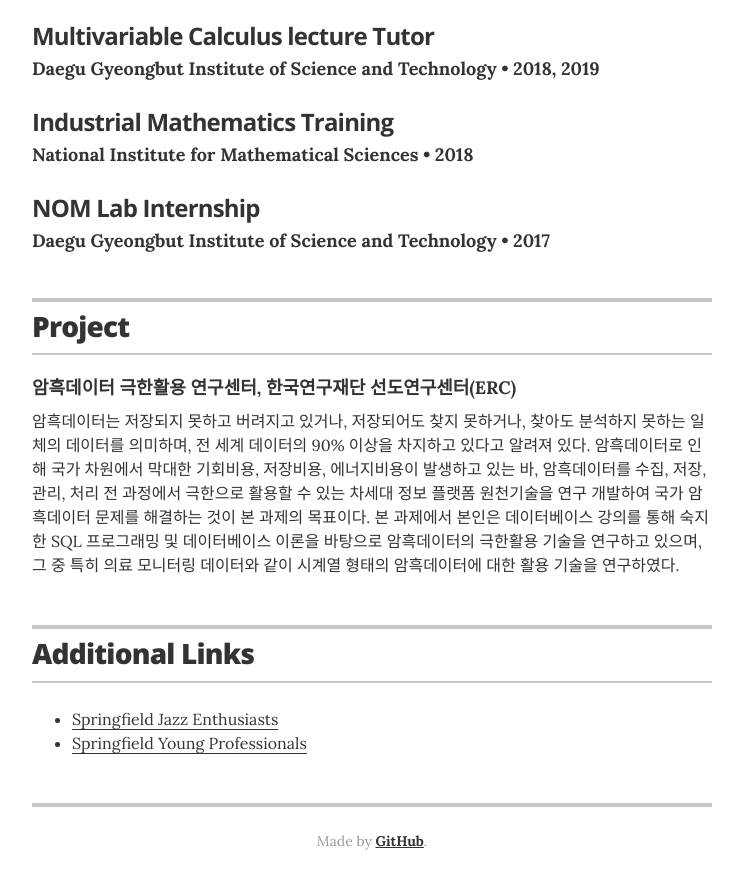
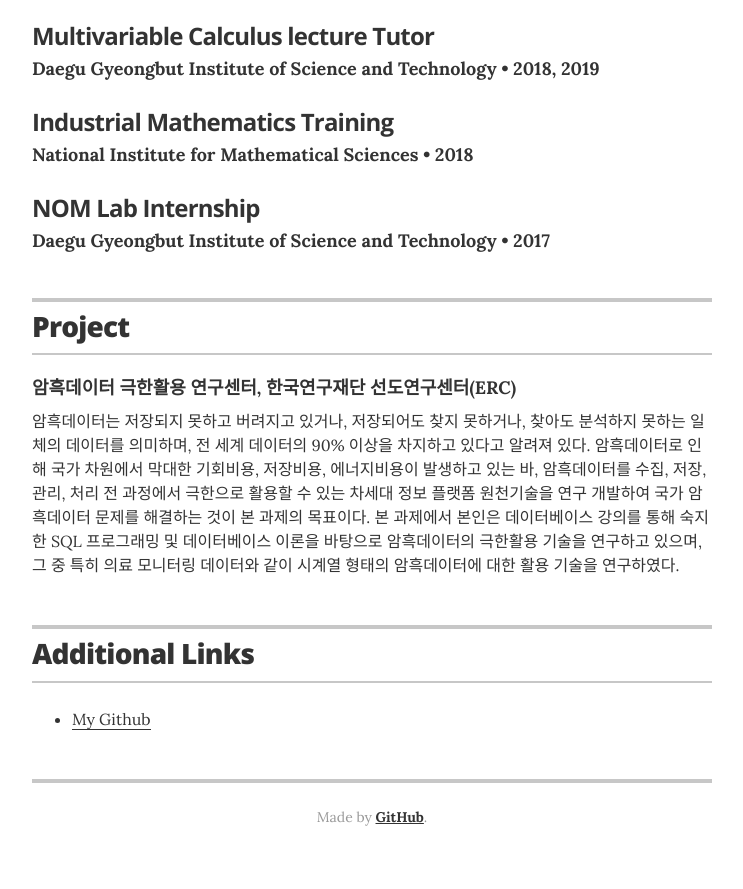
Before and after one commit to pgworld/devwoo.github.io, a Jekyll site: the page built from index.html, in a window 1280 px wide and 900 px high, scrolled down 1376 px. Shown: the top 889 px of the window, without its empty margins (268-1011 px from the left). Built offline with Jekyll 4.4.1, drawn with Linux system fonts in a browser that asks for light colours.

Commit message:
Update links.yml

```diff
--- a/_data/links.yml
+++ b/_data/links.yml
@@ -1,5 +1,3 @@
 # links
-- url: "#"
-  description: Springfield Jazz Enthusiasts
-- url: "#"
-  description: Springfield Young Professionals
+- url: "https://github.com/pgworld"
+  description: My Github
```
